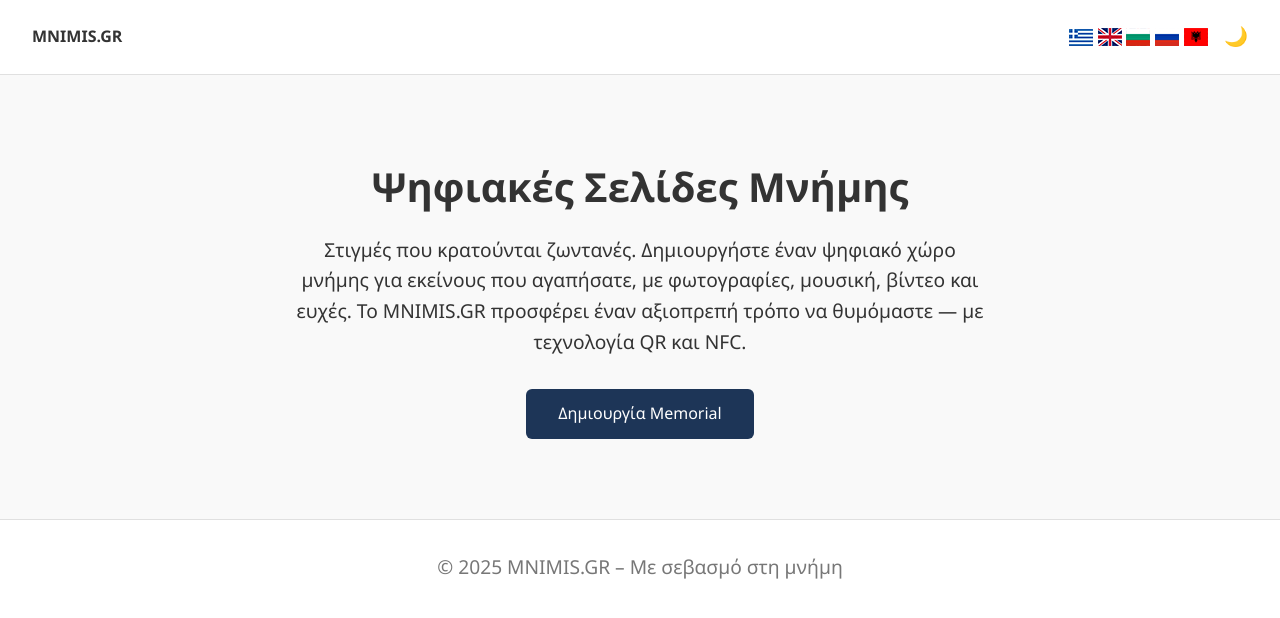
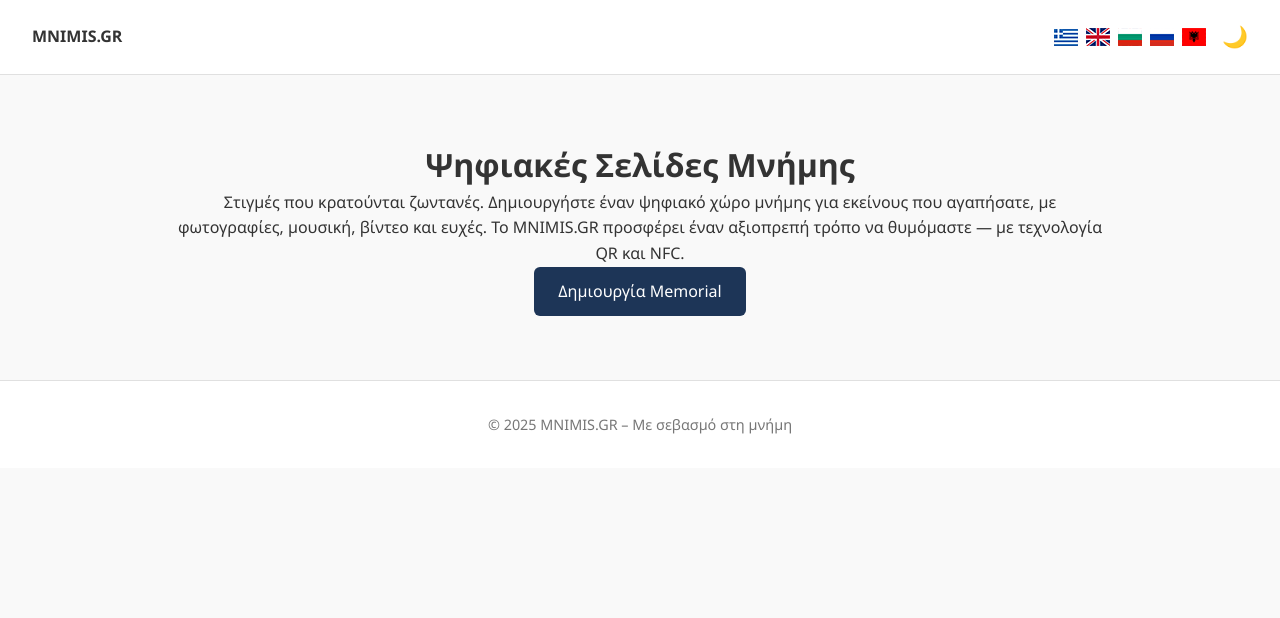
Before and after one commit to aliverious/mnimis, a plain HTML site: page index.html in a window 1280 px wide. Drawn offline with Linux system fonts and the light colour scheme.

Commit message:
Update index.html

```diff
--- a/index.html
+++ b/index.html
@@ -6,94 +6,6 @@
   <meta name="viewport" content="width=device-width, initial-scale=1.0" />
   <title data-lang-key="site_title">MNIMIS.GR</title>
   <link rel="stylesheet" href="css/style.css" />
-  <style>
-    body {
-      font-family: "Segoe UI", Tahoma, Geneva, Verdana, sans-serif;
-      margin: 0;
-      padding: 0;
-      background: #f9f9f9;
-      color: #333;
-      transition: background 0.3s, color 0.3s;
-    }
-
-    header {
-      display: flex;
-      justify-content: space-between;
-      align-items: center;
-      padding: 1.5rem 2rem;
-      background-color: #fff;
-      border-bottom: 1px solid #e0e0e0;
-    }
-
-    #lang-switcher {
-      display: flex;
-      gap: 0.3rem;
-    }
-
-    .flag {
-      width: 24px;
-      cursor: pointer;
-    }
-
-    #dark-mode-toggle {
-      background: none;
-      border: none;
-      font-size: 1.2rem;
-      cursor: pointer;
-    }
-
-    main {
-      max-width: 720px;
-      margin: 5rem auto;
-      text-align: center;
-      padding: 0 1rem;
-    }
-
-    h1 {
-      font-size: 2.5rem;
-      margin-bottom: 1rem;
-    }
-
-    p {
-      font-size: 1.2rem;
-      line-height: 1.6;
-      margin-bottom: 2rem;
-    }
-
-    .btn-main {
-      background-color: #1d3557;
-      color: white;
-      padding: 0.75rem 2rem;
-      border-radius: 6px;
-      text-decoration: none;
-      font-size: 1rem;
-      transition: background-color 0.3s;
-    }
-
-    .btn-main:hover {
-      background-color: #457b9d;
-    }
-
-    footer {
-      text-align: center;
-      padding: 2rem 1rem;
-      font-size: 0.9rem;
-      color: #777;
-      background-color: #fff;
-      border-top: 1px solid #e0e0e0;
-    }
-
-    [data-theme='dark'] body {
-      background: #1c1c1c;
-      color: #eee;
-    }
-
-    [data-theme='dark'] header,
-    [data-theme='dark'] footer {
-      background-color: #2a2a2a;
-      border-color: #444;
-    }
-  </style>
 </head>
 <body>
   <header>
@@ -110,7 +22,7 @@
     </div>
   </header>
 
-  <main>
+  <main class="container" style="text-align: center; padding: 4rem 1rem;">
     <h1 data-lang-key="home_title">Ψηφιακές Σελίδες Μνήμης</h1>
     <p data-lang-key="home_description">
       Στιγμές που κρατούνται ζωντανές. Δημιουργήστε έναν ψηφιακό χώρο μνήμης για εκείνους που αγαπήσατε, με φωτογραφίες, μουσική, βίντεο και ευχές.
```
